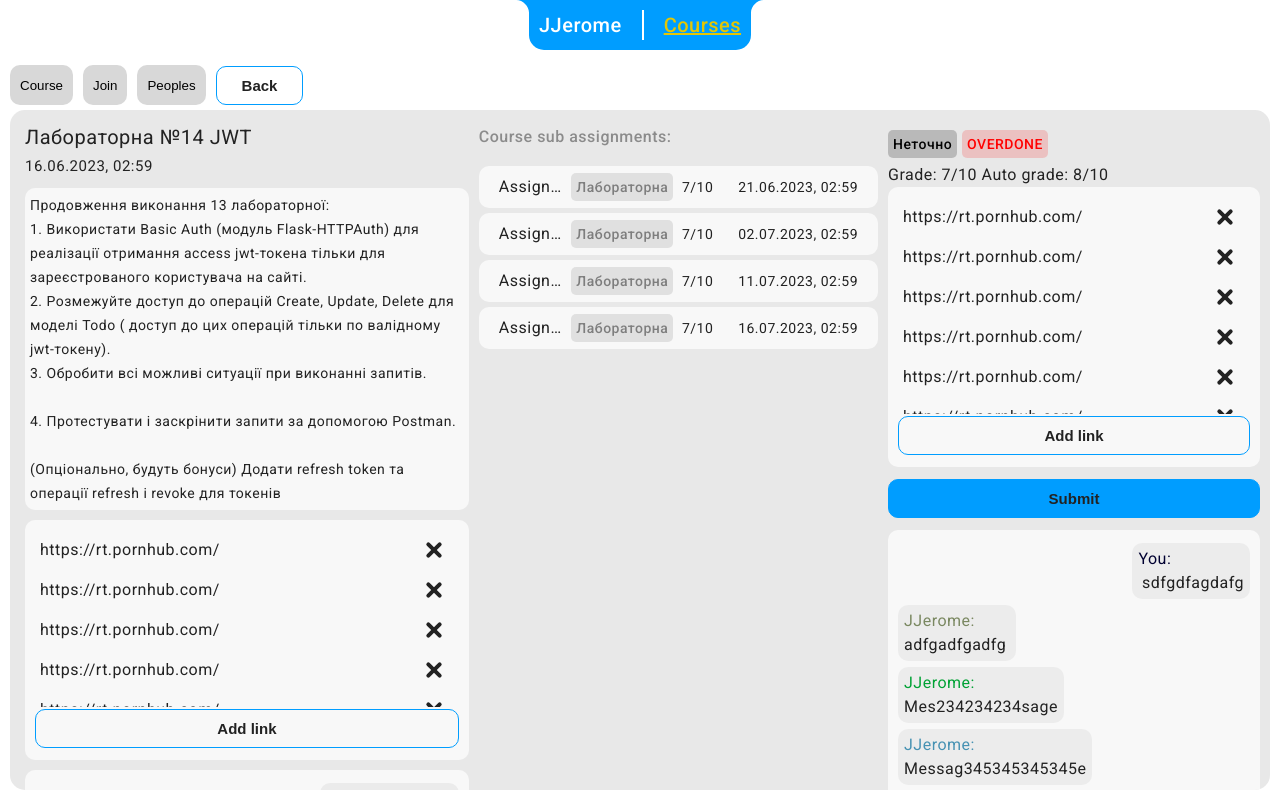
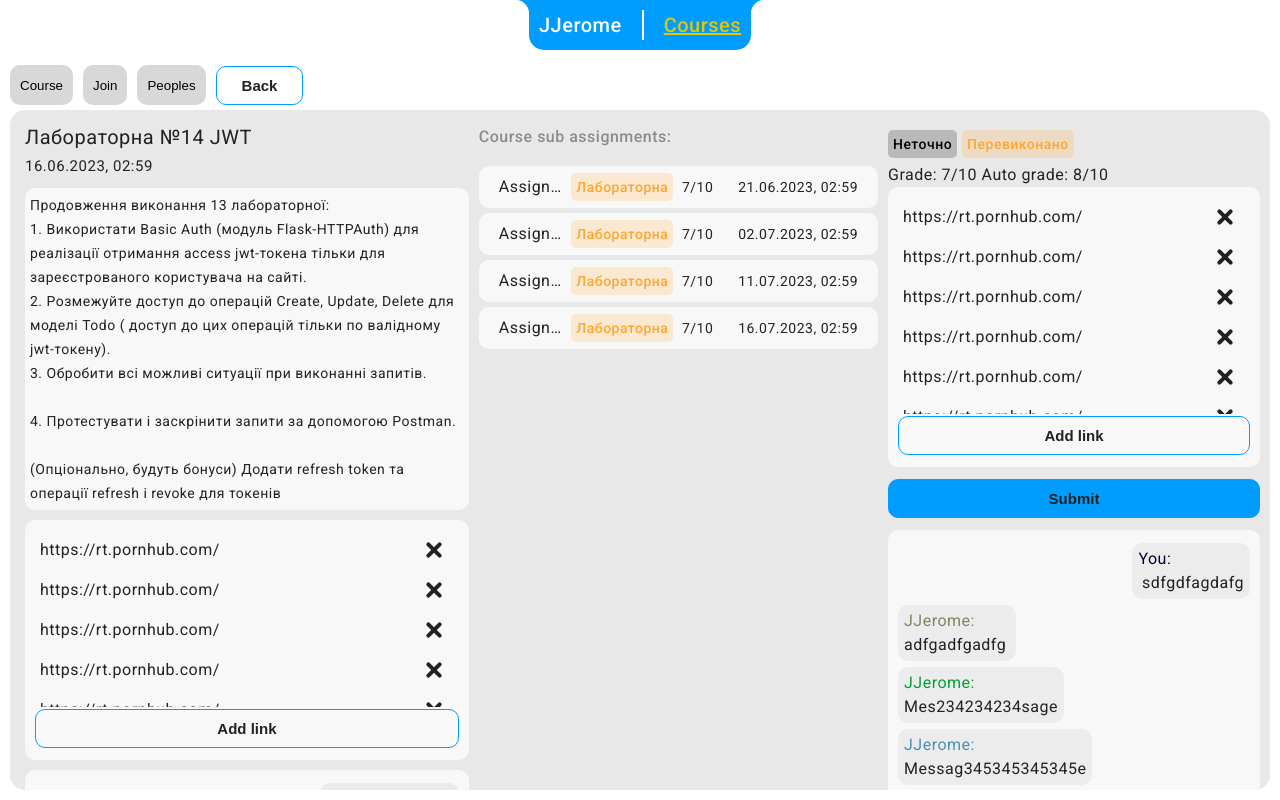
Before and after one commit to PNU-SE-3-team-7/LabControlFrontEnd, an Angular app: page /course/1/assignment/1 in a window 1280 px wide. Built offline with nearby package versions, Linux system fonts and the light colour scheme.

Commit message:
LAB-5 corrected color-palete on all pages

```diff
--- a/src/app/components/labels/accurast-grade-states.ts
+++ b/src/app/components/labels/accurast-grade-states.ts
@@ -14,8 +14,8 @@ export const ACCURACY_GRADE_LABEL_INFO: Record<AccuracyGrade | string, StateInfo
   },
   DONE_WRONG: {
     text: 'Неправильно',
-    lightColor: 'rgba(250,42,42,0.2)',
-    mainColor: 'rgba(255,0,0)'
+    lightColor: 'rgba(238, 78, 78,0.2)',
+    mainColor: 'rgba(238, 78, 78)'
   },
   NOT_DONE: {
     text: 'Невиконано',
--- a/src/app/components/labels/assignment-type-states.ts
+++ b/src/app/components/labels/assignment-type-states.ts
@@ -4,17 +4,17 @@ import {AssignmentType} from "../../models/IAssignment";
 export const ASSIGNMENT_TYPE_LABEL_INFO: Record<AssignmentType, StateInfo> = {
   ASSIGNMENT: {
     text: 'Лабораторна',
-    lightColor: 'rgba(126,126,126,0.2)',
-    mainColor: 'rgba(126,126,126)'
+    lightColor: 'rgba(255, 166, 47,0.2)',
+    mainColor: 'rgba(255, 166, 47)'
   },
   TASK: {
     text: 'Завдання',
-    lightColor: 'rgba(100,50,74,0.2)',
-    mainColor: 'rgba(100,50,74)'
+    lightColor: 'rgba(238, 78, 78,0.2)',
+    mainColor: 'rgba(238, 78, 78)'
   },
   MATERIAL: {
     text: 'Матеріал',
-    lightColor: 'rgba(100,50,74,0.2)',
-    mainColor: 'rgba(100,50,74)'
+    lightColor: 'rgba(5, 146, 18,0.2)',
+    mainColor: 'rgba(5, 146, 18)'
   },
 }
--- a/src/app/components/labels/auto-type-states.ts
+++ b/src/app/components/labels/auto-type-states.ts
@@ -3,12 +3,12 @@ import {AutoType} from "../../models/IAssignment";
 
 export const AUTO_TYPE_LABEL_INFO: Record<AutoType, StateInfo> = {
   MANUAL: {
-    text: 'MANUAL',
+    text: 'Звичайне',
     lightColor: 'rgba(250,42,42,0.2)',
     mainColor: 'rgba(255,0,0)'
   },
   AUTO: {
-    text: 'AUTO',
+    text: 'Автоматичне',
     lightColor: 'rgba(250,42,42,0.2)',
     mainColor: 'rgba(255,0,0)'
   },
--- a/src/app/components/labels/completion-grade-states.ts
+++ b/src/app/components/labels/completion-grade-states.ts
@@ -3,33 +3,33 @@ import {StateInfo} from "./base-label/base-label.component";
 
 export const COMPLETION_GRADE_LABEL_INFO: Record<CompletionGrade, StateInfo> = {
   OVERDONE: {
-    text: 'OVERDONE',
-    lightColor: 'rgba(250,42,42,0.2)',
-    mainColor: 'rgba(255,0,0)'
+    text: 'Перевиконано',
+    lightColor: 'rgba(255, 166, 47,0.2)',
+    mainColor: 'rgba(255, 166, 47)'
   },
   DONE: {
-    text: 'DONE',
-    lightColor: 'rgba(250,42,42,0.2)',
-    mainColor: 'rgba(255,0,0)'
+    text: 'Виконано',
+    lightColor: 'rgba(0,255,60,0.2)',
+    mainColor: 'rgba(0,255,60)'
   },
   PARTIAL_DONE: {
-    text: 'PARTIAL_DONE',
-    lightColor: 'rgba(250,42,42,0.2)',
-    mainColor: 'rgba(255,0,0)'
+    text: 'Частково правильно',
+    lightColor: 'rgba(255, 166, 47,0.2)',
+    mainColor: 'rgba(255, 166, 47)'
   },
   NOT_DONE: {
-    text: 'NOT_DONE',
-    lightColor: 'rgba(250,42,42,0.2)',
-    mainColor: 'rgba(255,0,0)'
+    text: 'Невиконано',
+    lightColor: 'rgba(238, 78, 78,0.2)',
+    mainColor: 'rgba(238, 78, 78)'
   },
   NOT_ATTEMPTED: {
-    text: 'NOT_ATTEMPTED',
-    lightColor: 'rgba(250,42,42,0.2)',
-    mainColor: 'rgba(255,0,0)'
+    text: 'Нерозпочато',
+    lightColor: 'rgba(2,2,2,0.2)',
+    mainColor: 'rgba(2,2,2)'
   },
   NONE: {
-    text: 'DONE_CORRECTLY',
-    lightColor: 'rgba(250,42,42,0.2)',
-    mainColor: 'rgba(255,0,0)'
+    text: 'Виконано правильно',
+    lightColor: 'rgba(0,255,60,0.2)',
+    mainColor: 'rgba(0,255,60)'
   },
 }
```
Also changed, not shown: src/app/components/labels/grade-type-states.ts (+6 -6 lines), src/app/components/labels/submission-grade-states.ts (+12 -12 lines).
